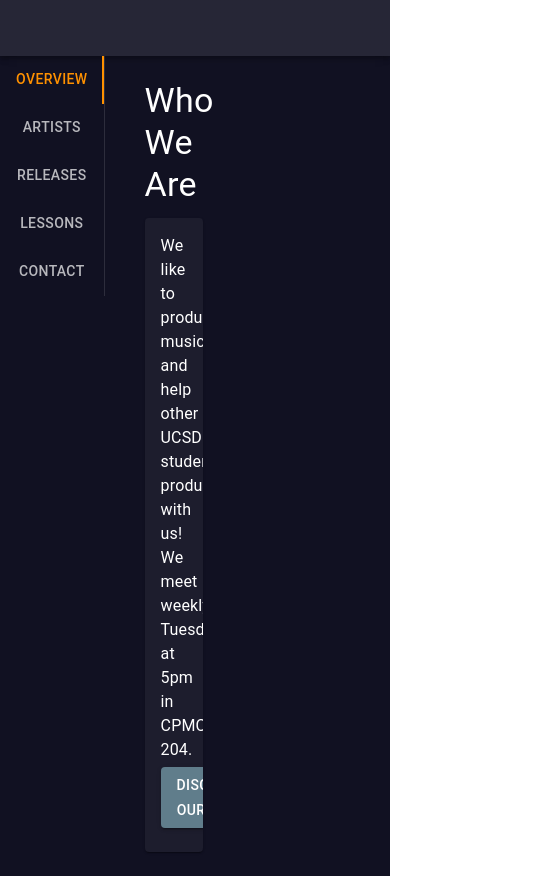
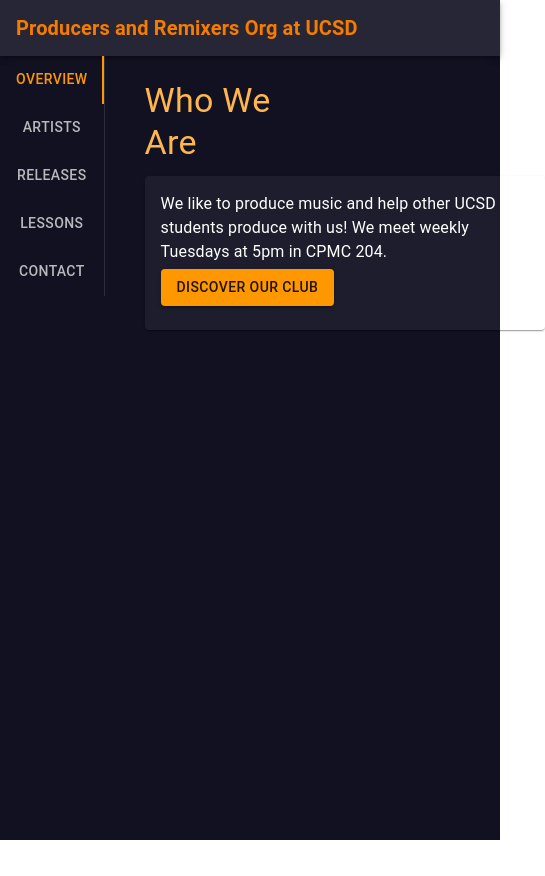
Before and after one commit to cantordmc/pro-website, a React (Create React App) app: page / in a window 390 px wide. Shown: the whole page, 545 px wide, since content can reach past the window. After the commit the page ends 844 px from the top, so only its background shows below. Built offline with nearby package versions, Linux system fonts and the light colour scheme.

Commit message:
Addressed mobile issues

```diff
--- a/src/App.js
+++ b/src/App.js
@@ -8,8 +8,8 @@
 const custom_theme = createTheme({
   palette: {
     mode: "dark",
-    primary: blueGrey,
-    secondary: orange,
+    primary: orange,
+    secondary: blueGrey,
     background: '#263238'
   }
 })
--- a/src/Artists.js
+++ b/src/Artists.js
@@ -14,7 +14,7 @@
 
     return(
       <div>
-        <Typography variant="h4" gutterBottom>
+        <Typography variant="h4" gutterBottom color="primary.light">
             Artists
         </Typography>
         <Card>
--- a/src/Contact.js
+++ b/src/Contact.js
@@ -14,7 +14,7 @@
 
     return(
       <div>
-        <Typography variant="h4" gutterBottom>
+        <Typography variant="h4" gutterBottom color="primary.light">
             Contact
         </Typography>
         <Card>
--- a/src/Home.js
+++ b/src/Home.js
@@ -9,15 +9,16 @@
 import Link from '@mui/material/Link';
 import { makeStyles } from '@mui/styles';
 
+const columnWidth = Math.max(window.innerWidth-600, 400)
 
 export default function Site(){
 
     return(
       <div>
-        <Typography variant="h4" gutterBottom>
+        <Typography variant="h4" gutterBottom color="primary.light">
             Who We Are
         </Typography>
-        <Card sx={{ maxWidth: window.innerWidth-600 }}>
+        <Card sx={{ width: columnWidth}}>
             <CardContent>
                 <Typography variant="body1" gutterBottom>
                     We like to produce music and help other UCSD students produce with us! We meet weekly Tuesdays at 5pm in CPMC 204.
--- a/src/Lessons.js
+++ b/src/Lessons.js
@@ -17,6 +17,8 @@
 
 import { createTheme, ThemeProvider, styled } from '@mui/material/styles';
 
+const columnWidth = Math.max(window.innerWidth-600, 400)
+
 
 const Item = styled(Paper)(({ theme }) => ({
   ...theme.typography.body2,
@@ -31,10 +33,10 @@
 
     return(
       <div>
-        <Typography variant="h4" gutterBottom>
+        <Typography variant="h4" gutterBottom color="primary.light">
             Lessons
         </Typography>
-    <Card sx={{ maxWidth: 700 }}>
+    <Card sx={{ width: columnWidth }}>
       <CardMedia
         wide
         component="img"
@@ -58,7 +60,7 @@
        </Grid>
        <Grid item xs={5}>
        <Item elevation={1}>
-       <Typography variant="overline" color="text.primary">
+       <Typography variant="overline" color="text.primary" sm="none" md="">
            Tuesday October 12, 5:00 PM
        </Typography>
        </Item>
@@ -67,7 +69,7 @@
       </CardContent>
     </Card>
 
-    <Card sx={{ maxWidth: 700 }}>
+    <Card sx={{ width: columnWidth }}>
       <CardMedia
         wide
         component="img"
--- a/src/Menu.js
+++ b/src/Menu.js
@@ -14,7 +14,8 @@
 import Lessons from './Lessons';
 import Contact from './Contact';
 
-
+const pageWidth = Math.max(500, window.innerWidth-20);
+const panelWidth = pageWidth - 300;
 
 function TabPanel(props) {
   const { children, value, index, ...other } = props;
@@ -59,6 +60,7 @@
   return (
     <Box
         minHeight = {window.innerHeight-60}
+        width = {pageWidth}
       sx={{ flexGrow: 1, bgcolor: 'background.paper', display: 'flex',
   }}
     >
@@ -66,8 +68,8 @@
       <Tabs
         orientation="vertical"
         value={value}
-        textColor="secondary"
-        indicatorColor="secondary"
+        textColor="primary"
+        indicatorColor="primary"
         onChange={handleChange}
         aria-label="Vertical tabs example"
         sx={{ borderRight: 1, borderColor: 'divider' }}
@@ -80,35 +82,35 @@
       </Tabs>
       </div>
       <TabPanel value={value} index={0}>
-        <Box width={window.innerWidth-300}>
+        <Box width={panelWidth}>
           <Container>
               <Home />
         </Container>
         </Box>
       </TabPanel>
       <TabPanel value={value} index={1}>
-       <Box width={window.innerWidth-300}>
+       <Box width={panelWidth}>
         <Container>
             <Artists />
           </Container>
        </Box>
       </TabPanel>
       <TabPanel value={value} index={2}>
-      <Box width={window.innerWidth-300}>
+      <Box width={panelWidth}>
        <Container>
             <Releases />
           </Container>
        </Box>
       </TabPanel>
       <TabPanel value={value} index={3}>
-       <Box width={window.innerWidth-300}>
+       <Box width={panelWidth}>
         <Container>
             <Lessons />
          </Container>
        </Box>
       </TabPanel>
       <TabPanel value={value} index={4}>
-       <Box width={window.innerWidth-300}>
+       <Box width={panelWidth}>
         <Container>
             <Contact />
           </Container>
--- a/src/Releases.js
+++ b/src/Releases.js
@@ -8,16 +8,19 @@
 import CardMedia from '@mui/material/CardMedia';
 import { CardActionArea } from '@mui/material';
 import Album1 from "./static/images/cards/album1.png";
+import { makeStyles } from '@mui/styles';
 
-
-import { makeStyles } from '@mui/styles';
+const pageWidth = Math.max(300, window.innerWidth-300);
 
 
 export default function Site(){
 
     return(
       <div>
-        <iframe src="https://open.spotify.com/embed/album/1rQEmirfkogwbXY56wuDrC" width="100%" height="380" frameBorder="0" allowfullscreen="" allow="autoplay; clipboard-write; encrypted-media; fullscreen; picture-in-picture"></iframe>
+         <Typography variant="h4" gutterBottom color="primary.light">
+            Releases
+          </Typography>
+        <iframe src="https://open.spotify.com/embed/album/1rQEmirfkogwbXY56wuDrC" width={pageWidth} height="380" frameBorder="0" allowfullscreen="" allow="autoplay; clipboard-write; encrypted-media; fullscreen; picture-in-picture"></iframe>
       </div>
     )
 }
--- a/src/SearchAppBar.js
+++ b/src/SearchAppBar.js
@@ -11,11 +11,6 @@
 import Paper from '@mui/material/Paper';
 import CssBaseline from '@mui/material/CssBaseline';
 import Container from '@mui/material/Container';
-
-
-
-
-import Menu from './Menu';
 
 
 const Search = styled('div')(({ theme }) => ({
@@ -73,15 +68,14 @@
             variant="h6"
             noWrap
             component="div"
-            color="secondary.light"
+            color="primary.dark"
             fontWeight="fontWeightBold"
-            sx={{ flexGrow: 1, display: { xs: 'none', sm: 'block' } }}
+            sx={{ flexGrow: 1, display: { sm: 'block' } }}
           >
             Producers and Remixers Org at UCSD
           </Typography>
         </Toolbar>
       </AppBar>
-      <Menu />
     </Box>
   );
 }
--- a/src/Site.js
+++ b/src/Site.js
@@ -7,6 +7,11 @@
 import { blueGrey } from '@mui/material/colors'
 
 import SearchAppBar from './SearchAppBar';
+import Menu from './Menu';
+
+const pageWidth = Math.max(500, window.innerWidth-20);
+
+
 
 const useStyles = makeStyles((theme) => ({
   backgroundPaper: {
@@ -19,9 +24,10 @@
 
     return(
         <div>
-            <Paper elevation={0} className={classes.backgroundPaper} square="true">
+            <Box className={classes.backgroundPaper} width={pageWidth}>
                 <SearchAppBar />
-            </Paper>
+                <Menu />
+            </Box>
         </div>
     )
 }
```
